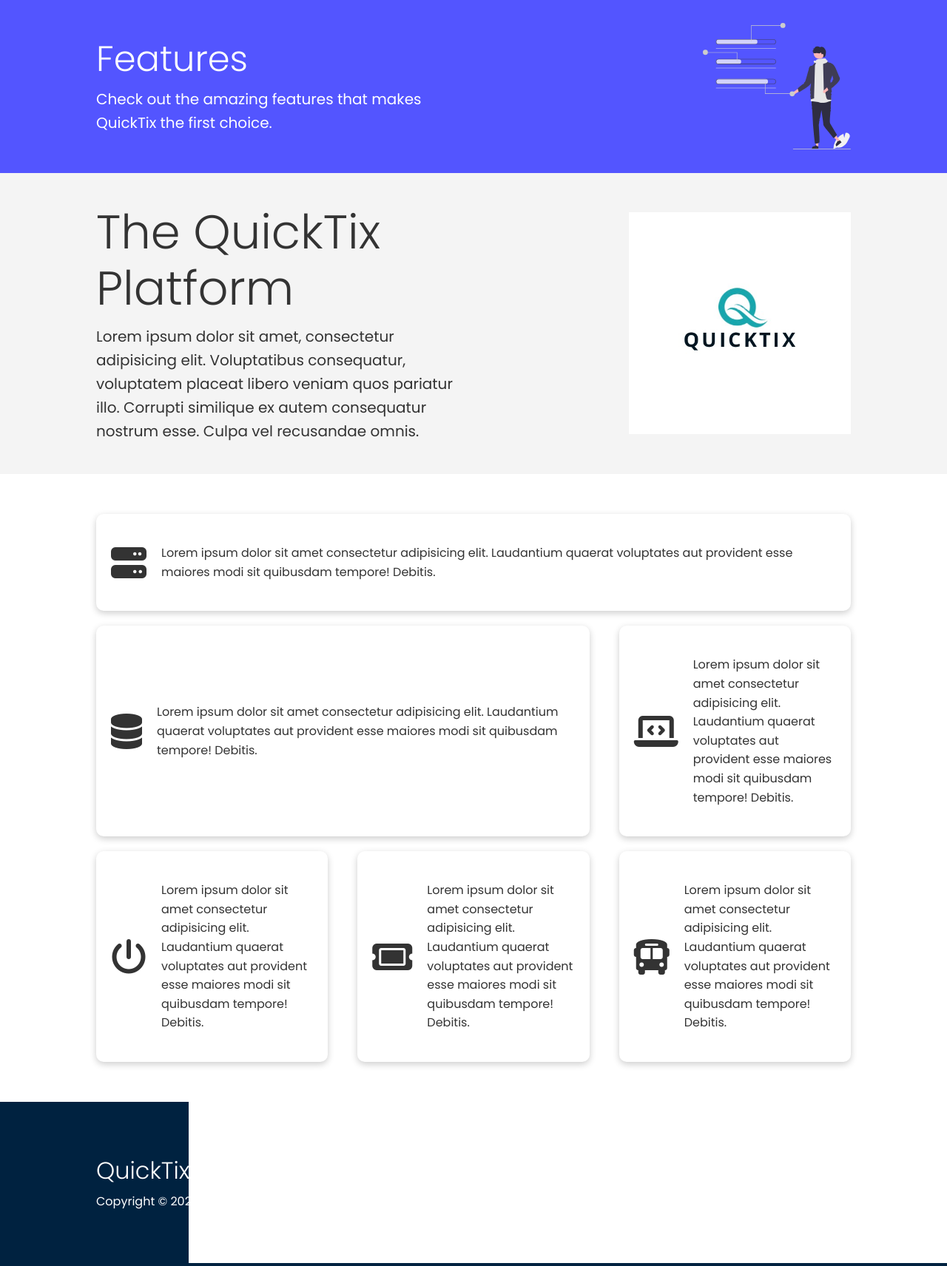
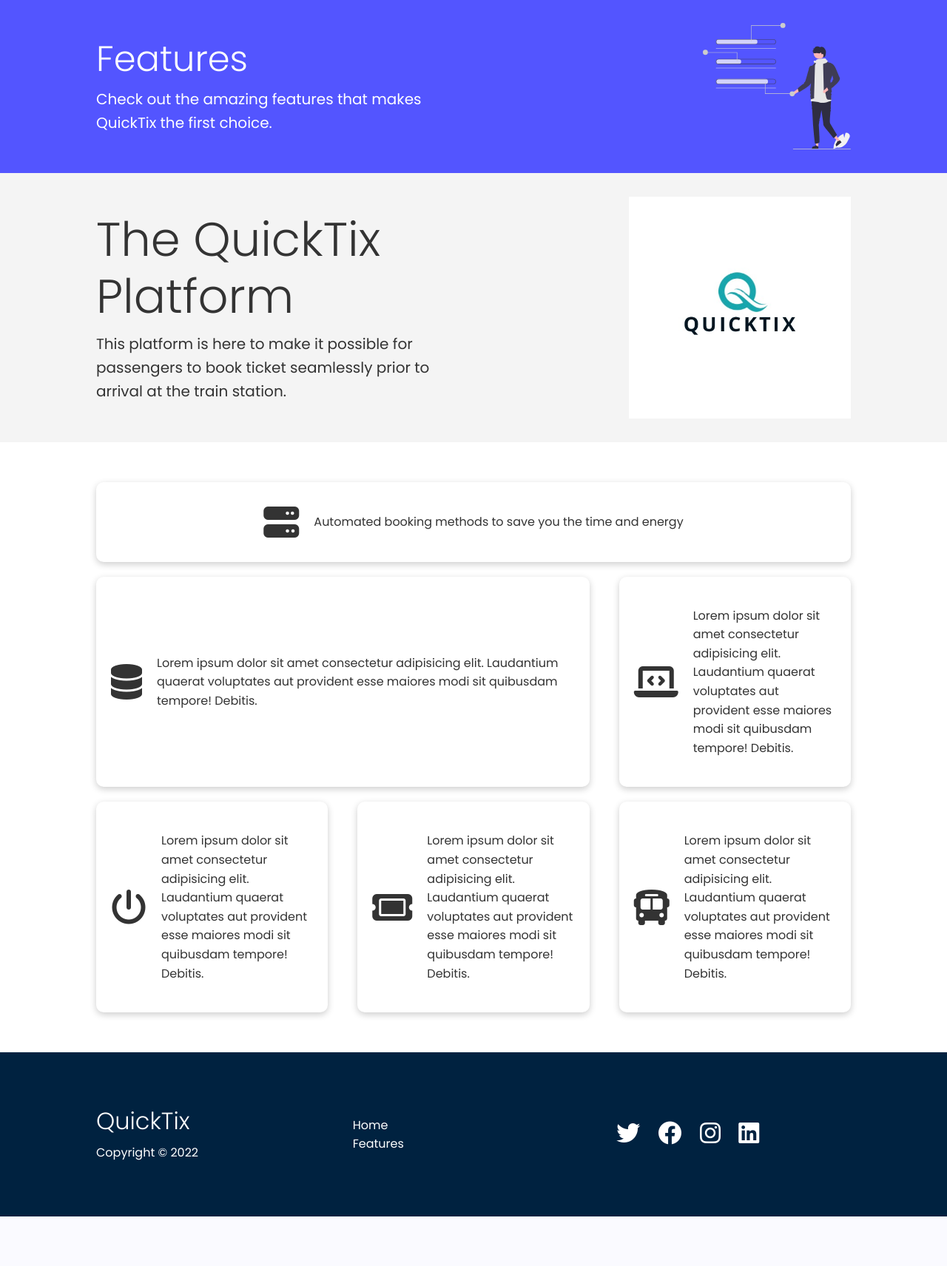
Before and after one commit to aoamusat/QuickTix, a Django app: page /features/ in a window 1280 px wide. Shown: the part 71-1783 px from the top of the page at 74% size. After the commit the page ends 1716 px from the top, so only its background shows below. Run offline with Django 4.2, Linux system fonts and the light colour scheme; some libraries are stand-ins or nearby versions.

Commit message:
modified features page

```diff
--- a/quicktix/static/quicktix/css/style.css
+++ b/quicktix/static/quicktix/css/style.css
@@ -95,9 +95,9 @@ img {
 
  }
 
- .showcase-text {
+ /*.showcase-text {
      animation: slideInFromLeft 1s ease-in;
- }
+ }*/
 
  .indeximg {
      /*position: relative;
@@ -158,7 +158,7 @@ img {
 
 /*CLI */
 .cli {
-    padding-top: 80px;
+    padding-top: 50px;
     padding-bottom: 80px;
     animation: slideInFromBottom 1s ease-in;
 }
@@ -174,6 +174,7 @@ img {
 }
 
 .cli .grid > *:first-child {
+
     grid-column: 1/span 2;
     grid-row: 1/span 2;
 }
--- a/quicktix/templates/quicktix/features.html
+++ b/quicktix/templates/quicktix/features.html
@@ -32,8 +32,8 @@
     <div class="container grid">
         <div>
             <h1 class="xl">The QuickTix Platform</h1>
-            <p class="lead">Lorem ipsum dolor sit amet, consectetur adipisicing elit. Voluptatibus consequatur, voluptatem placeat
-                libero veniam quos pariatur illo. Corrupti similique ex autem consequatur nostrum esse. Culpa vel recusandae omnis.</p>
+            <p class="lead">This platform is here to make it possible for passengers
+                to book ticket seamlessly prior to arrival at the train station. </p>
         </div>
             <img src="{% static 'quicktix/img/QuickTix.jpg' %}" alt="">
         </div>
@@ -44,8 +44,7 @@
     <div class="container grid grid-3">
         <div class="card flex">
             <i class="fas fa-server fa-3x"></i>
-            <p>Lorem ipsum dolor sit amet consectetur adipisicing elit.
-            Laudantium quaerat voluptates aut provident esse maiores modi sit quibusdam tempore! Debitis.</p>
+            <p>Automated booking methods to save you the time and energy</p>
         </div>
 
         <div class="card flex">
```
Also changed, not shown: newdb.sqlite3.
